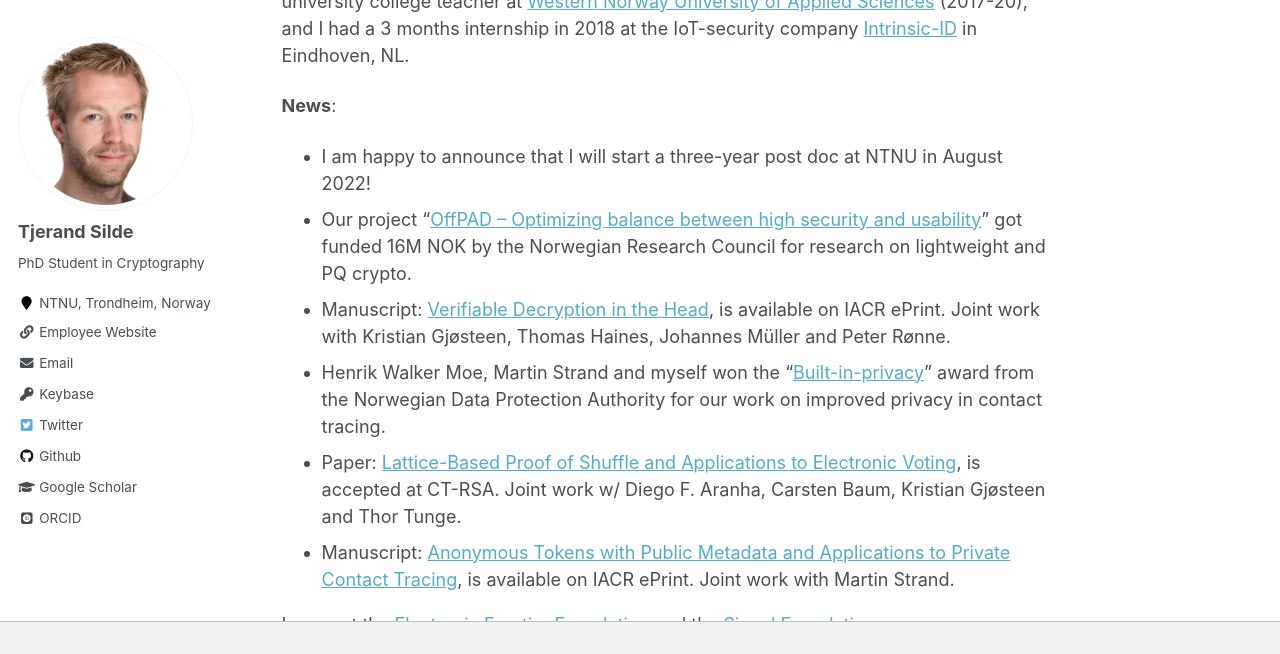
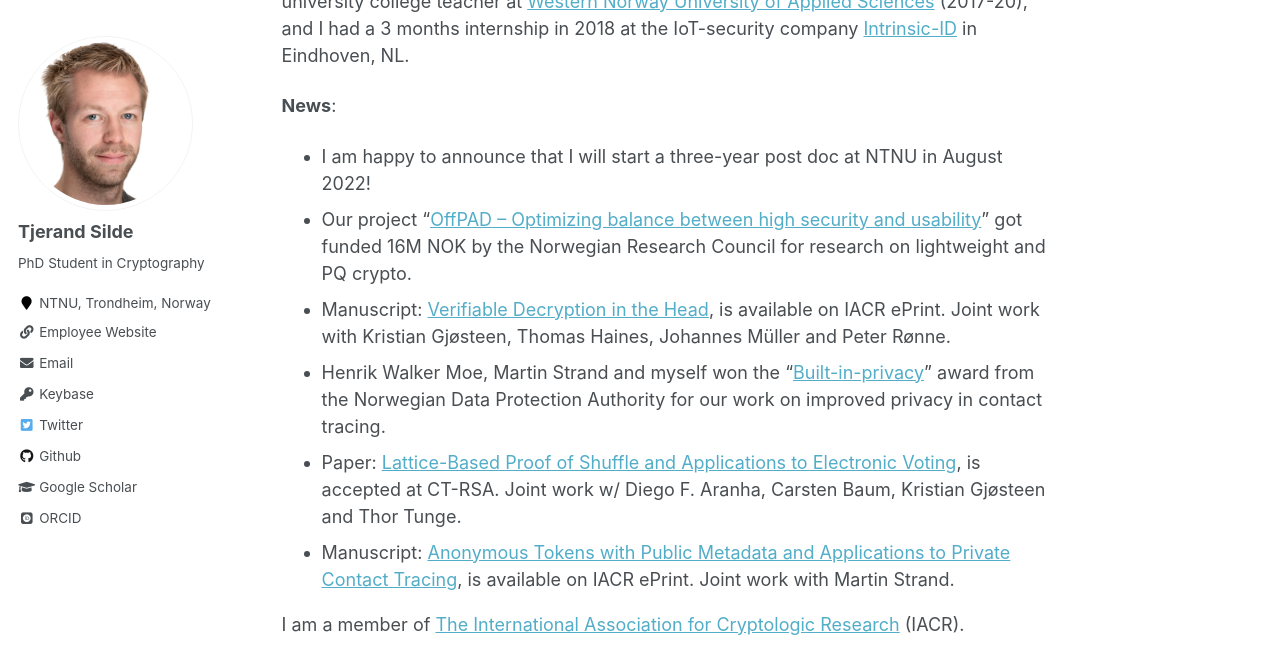
Before and after one commit to tjesi/tjesi.github.io, a Jekyll site: the page built from _pages/about.md, in a window 1280 px wide and 900 px high, scrolled down 671 px, cut to the strip 0-654 px from the top of the window. Built offline with Jekyll 4.4.1, drawn with Linux system fonts in a browser that asks for light colours; some web fonts are replaced.

Commit message:
Update about.md

```diff
--- a/_pages/about.md
+++ b/_pages/about.md
@@ -28,4 +28,6 @@ I have previously been working as a project manager at [Lær Kidsa Koding](https
 - Paper: [Lattice-Based Proof of Shuffle and Applications to Electronic Voting](https://eprint.iacr.org/2021/338.pdf), is accepted at CT-RSA. Joint work w/ Diego F. Aranha, Carsten Baum, Kristian Gjøsteen and Thor Tunge.
 - Manuscript: [Anonymous Tokens with Public Metadata and Applications to Private Contact Tracing](https://eprint.iacr.org/2021/203.pdf), is available on IACR ePrint. Joint work with Martin Strand.
 
+I am a member of [The International Association for Cryptologic Research](https://iacr.org) (IACR).
+
 I support the [Electronic Frontier Foundation](https://supporters.eff.org/donate/join-eff-4) and the [Signal Foundation](https://signal.org/donate).
```
